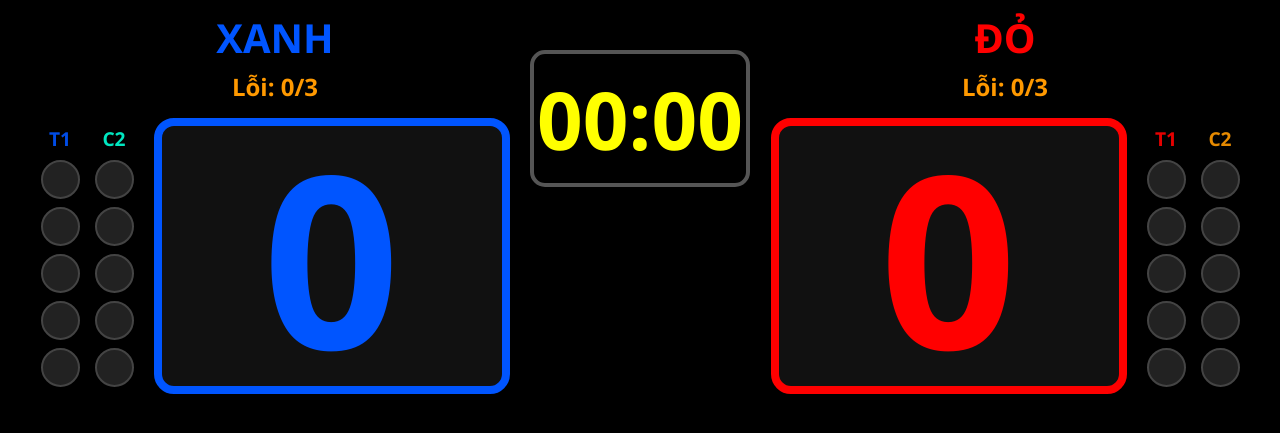
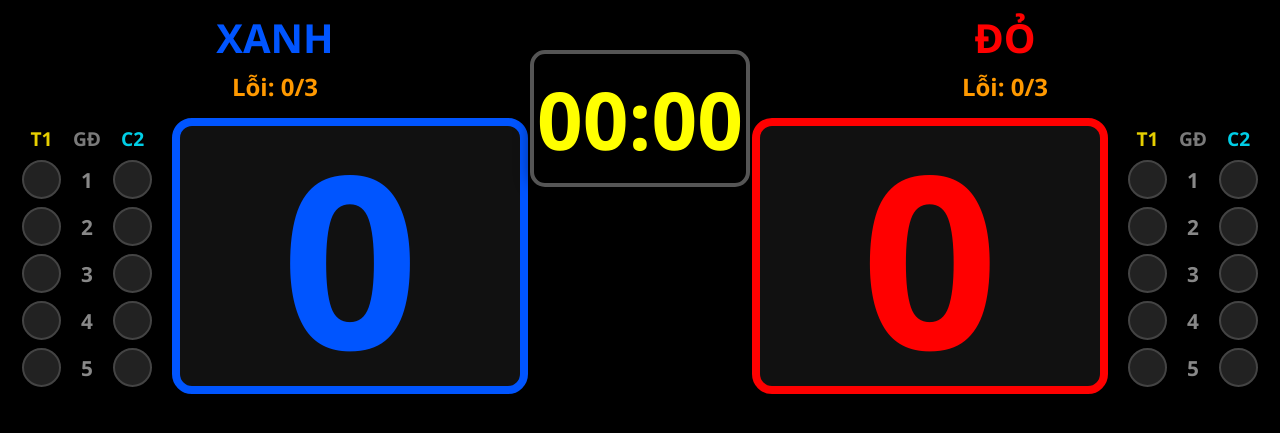
Before and after one commit to soidacungthanhcom/psychic-fishstick, a Flask app: page /viewer in a window 1280 px wide. Shown: the part 122-555 px from the top of the page. Run offline with Flask 3, Linux system fonts and the light colour scheme; parts of the project's set-up code (start-up, migrations or seed data) failed here and were passed over; some libraries are stand-ins or nearby versions.

Commit message:
Add files via upload

```diff
--- a/templates/viewer.html
+++ b/templates/viewer.html
@@ -35,22 +35,24 @@
         .red-score { color: var(--red-color); border-color: var(--red-color); }
 
         /* KHU VỰC ĐÈN BÁO (XOAY DỌC) */
-        .lights-area { display: flex; gap: 15px; }
+        .lights-area { display: flex; gap: 12px; }
         .lights-column { display: flex; flex-direction: column; align-items: center; gap: 8px; }
         .label-light { font-size: 1.2em; opacity: 0.9; font-weight: bold; text-transform: uppercase; }
-        .light-row { display: flex; flex-direction: column; gap: 8px; } /* Xoay dọc các bóng đèn */
+        .light-row { display: flex; flex-direction: column; gap: 8px; }
 
         .light { width: 35px; height: 35px; border-radius: 50%; background: #222; border: 2px solid #444; transition: 0.1s; }
         body.light-mode .light { background: #ddd; border: 2px solid #999; }
 
-        /* MÀU SẮC RIÊNG BIỆT CHO TỪNG LOẠI ĐIỂM */
-        /* Đội Xanh: Tay(+1)=Xanh dương | Chân(+2)=Xanh lơ (Cyan) */
+        /* Cột số Giám Định - Khớp chiều cao với đèn (35px + 4px viền = 39px) */
+        .judge-num { height: 39px; display: flex; align-items: center; justify-content: center; font-weight: bold; font-size: 1.3em; color: #888; }
+
+        /* MÀU SẮC ĐỒNG BỘ THEO ĐIỂM SỐ */
+        /* Tay (+1) = Màu Vàng (#ffe600) | Chân (+2) = Màu Xanh (#00e5ff) */
         .light.active-blue-1 { background: #ffe600 !important; box-shadow: 0 0 20px #ffe600; border-color: #fff; }
-        .light.active-blue-2 { background: #00ffff !important; box-shadow: 0 0 20px #00ffff; border-color: #fff; }
+        .light.active-blue-2 { background: #00e5ff !important; box-shadow: 0 0 20px #00e5ff; border-color: #fff; }
 
-        /* Đội Đỏ: Tay(+1)=Đỏ tươi | Chân(+2)=Cam Vàng rực rỡ */
         .light.active-red-1 { background: #ffe600 !important; box-shadow: 0 0 20px #ffe600; border-color: #fff; }
-        .light.active-red-2 { background: #00ffff !important; box-shadow: 0 0 20px #00ffff; border-color: #fff; }
+        .light.active-red-2 { background: #00e5ff !important; box-shadow: 0 0 20px #00e5ff; border-color: #fff; }
 
         /* ĐỒNG HỒ Ở GIỮA */
         .center-area { width: 220px; text-align: center; margin-top: 40px; }
@@ -80,11 +82,21 @@
             <div class="team-content">
                 <div class="lights-area">
                     <div class="lights-column">
-                        <span class="label-light" style="color: #0055ff;">T1</span>
+                        <span class="label-light" style="color: #ffe600;">T1</span>
                         <div class="light-row" id="row_b1"><div class="light" id="l_b1_1"></div><div class="light" id="l_b1_2"></div><div class="light" id="l_b1_3"></div><div class="light" id="l_b1_4"></div><div class="light" id="l_b1_5"></div></div>
                     </div>
                     <div class="lights-column">
-                        <span class="label-light" style="color: #00ffd5;">C2</span>
+                        <span class="label-light" style="color: #888;">GĐ</span>
+                        <div class="light-row">
+                            <div class="judge-num">1</div>
+                            <div class="judge-num">2</div>
+                            <div class="judge-num">3</div>
+                            <div class="judge-num">4</div>
+                            <div class="judge-num">5</div>
+                        </div>
+                    </div>
+                    <div class="lights-column">
+                        <span class="label-light" style="color: #00e5ff;">C2</span>
                         <div class="light-row" id="row_b2"><div class="light" id="l_b2_1"></div><div class="light" id="l_b2_2"></div><div class="light" id="l_b2_3"></div><div class="light" id="l_b2_4"></div><div class="light" id="l_b2_5"></div></div>
                     </div>
                 </div>
@@ -104,11 +116,21 @@
                 <div class="score-box red-score" id="scoreRed">0</div>
                 <div class="lights-area">
                     <div class="lights-column">
-                        <span class="label-light" style="color: #ff0000;">T1</span>
+                        <span class="label-light" style="color: #ffe600;">T1</span>
                         <div class="light-row" id="row_r1"><div class="light" id="l_r1_1"></div><div class="light" id="l_r1_2"></div><div class="light" id="l_r1_3"></div><div class="light" id="l_r1_4"></div><div class="light" id="l_r1_5"></div></div>
                     </div>
                     <div class="lights-column">
-                        <span class="label-light" style="color: #ff9900;">C2</span>
+                        <span class="label-light" style="color: #888;">GĐ</span>
+                        <div class="light-row">
+                            <div class="judge-num">1</div>
+                            <div class="judge-num">2</div>
+                            <div class="judge-num">3</div>
+                            <div class="judge-num">4</div>
+                            <div class="judge-num">5</div>
+                        </div>
+                    </div>
+                    <div class="lights-column">
+                        <span class="label-light" style="color: #00e5ff;">C2</span>
                         <div class="light-row" id="row_r2"><div class="light" id="l_r2_1"></div><div class="light" id="l_r2_2"></div><div class="light" id="l_r2_3"></div><div class="light" id="l_r2_4"></div><div class="light" id="l_r2_5"></div></div>
                     </div>
                 </div>
@@ -165,7 +187,6 @@
             let lightId = `l_${sideCode}${d.points}_${d.judge_id}`;
             let light = document.getElementById(lightId);
 
-            // Tự động sinh ra class màu: active-blue-1, active-blue-2, active-red-1, active-red-2
             let colorClass = `active-${d.side}-${d.points}`;
 
             if(light) {
```
